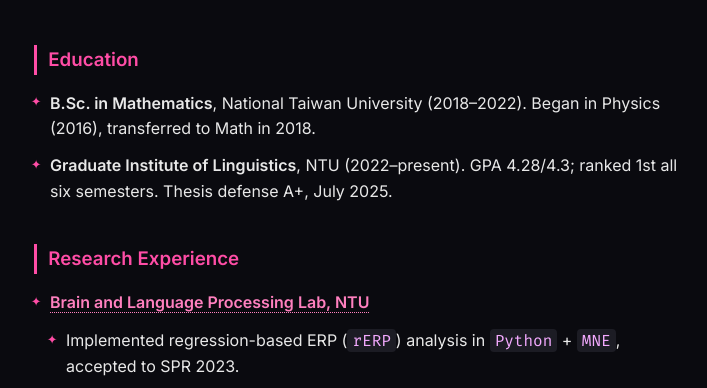
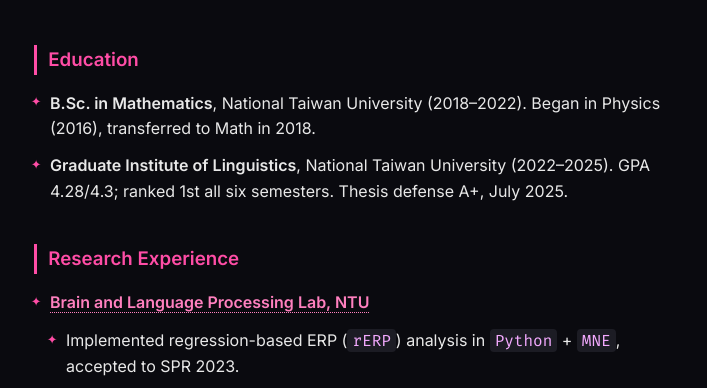
Before and after one commit to amandalin047/amandalin047.github.io, a plain HTML site: page cv.html in a window 1280 px wide. Shown: the part 253-641 px from the top of the page, without its empty margins (284-991 px from the left). Drawn offline with Linux system fonts and the light colour scheme.

Commit message:
modify index.html

```diff
--- a/cv.html
+++ b/cv.html
@@ -126,7 +126,7 @@
   <h3>Education</h3>
   <ul>
     <li><strong>B.Sc. in Mathematics</strong>, National Taiwan University (2018–2022). Began in Physics (2016), transferred to Math in 2018.</li>
-    <li><strong>Graduate Institute of Linguistics</strong>, NTU (2022–present). GPA 4.28/4.3; ranked 1st all six semesters. Thesis defense A+, July 2025.</li>
+    <li><strong>Graduate Institute of Linguistics</strong>, National Taiwan University (2022–2025). GPA 4.28/4.3; ranked 1st all six semesters. Thesis defense A+, July 2025.</li>
   </ul>
 
   <h3>Research Experience</h3>
```
